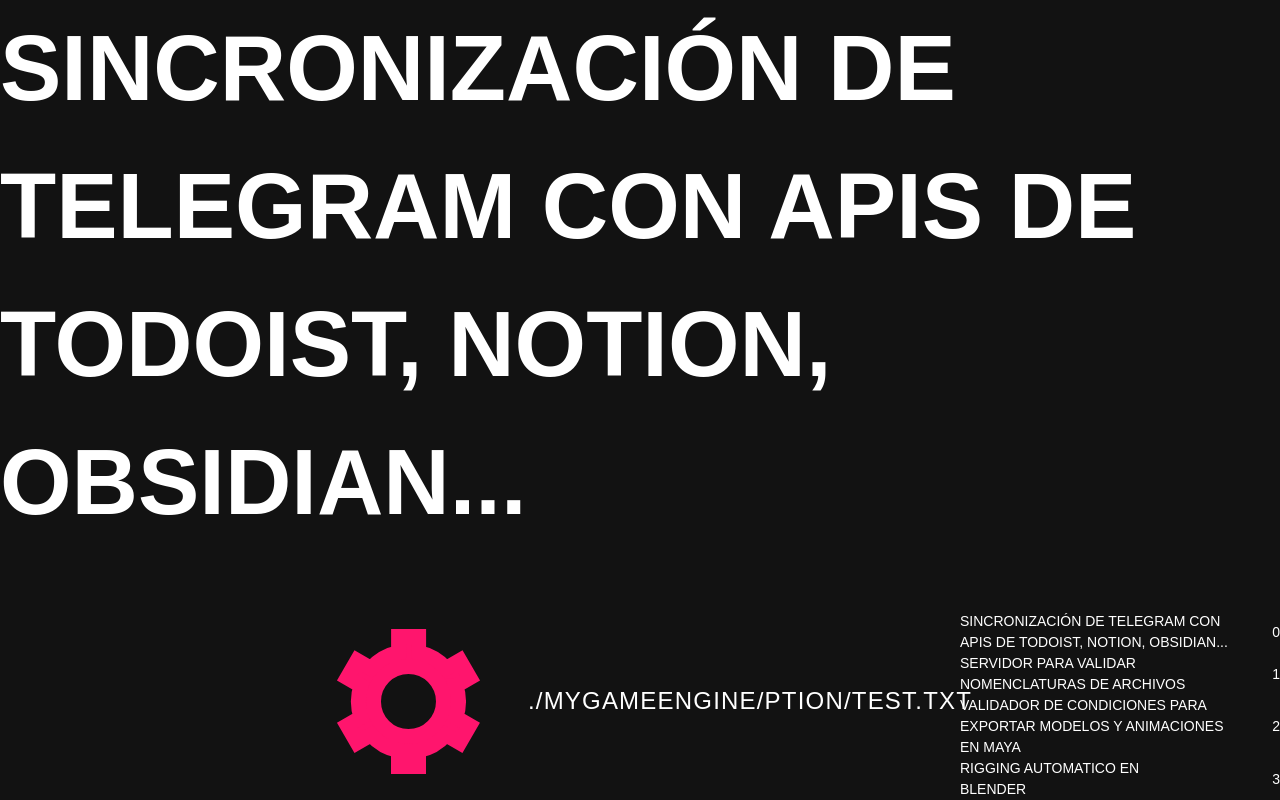
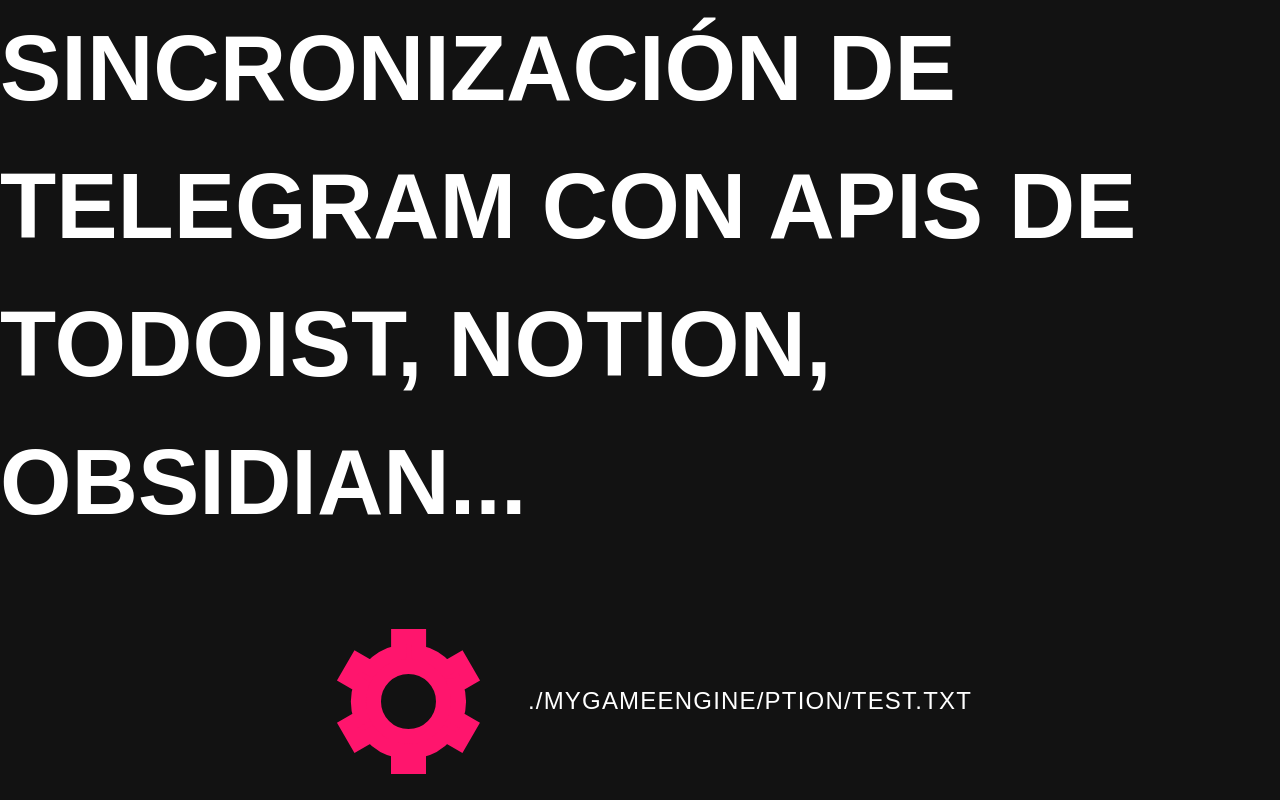
Before and after one commit to Cober-t/Cober-t.github.io, a React (Vite) app: page /python in a window 1280 px wide. Shown: the top 800 px of the page. Built offline with nearby package versions, Linux system fonts and the light colour scheme.

Commit message:
[Checkpoint] Trying to animate the index

```diff
--- a/src/components/Index.jsx
+++ b/src/components/Index.jsx
@@ -1,9 +1,11 @@
 import { useState } from "react"
 import { styles } from "../styles"
+import { motion, useMotionValueEvent, useScroll } from "framer-motion";
 
-export default function Index({ commits, refs }) {
+export default function Index({ commits, refs, show }) {
 
     const [showSubCommits, setShowSubCommits] = useState(undefined)
+    const { scrollYProgress } = useScroll()
 
     function handleScroll(index) {
         if (refs[index] !== null) {
@@ -14,6 +16,12 @@
             });
         }
     }
+
+    useMotionValueEvent(scrollYProgress, "change",
+    (latest) => {
+        // console.log(latest)
+    })
+
 
     // function IndexNode({ name, main, index }, ...props) {
     //     return (
@@ -36,9 +44,12 @@
     }
 
     return (
-        <div className='fixed z-[90] flex flex-col left-3/4 bottom-0 w-fit h-fit
+        <motion.div className='fixed z-[90] flex flex-col left-full bottom-0 w-fit h-fit
         uppercase font-titleSections font-semibold gap-y-4
-        items-end justify-end text-[14px]'>
+        items-end justify-end text-[14px]'
+        animate={{
+            x: show ? "0%" : "-100%"
+        }}>
         <div onMouseLeave={() => { setShowSubCommits(undefined)} }>
         {
             commits.map(function(commit, index) {
@@ -46,28 +57,34 @@
                 <>
                     {
                     !commit.main && showSubCommits && showSubCommits === commit.index.substring(0, 1) &&
-                    <p onClick={()=> { handleScroll(index)} }
-                    className={IndexNodeStyle(false)}>
+                    <motion.div onClick={()=> { handleScroll(index)} }
+                    className={IndexNodeStyle(false)}
+                    animate={{
+                        y: showSubCommits ? "-100%" : "0%"
+                    }}>
                         {commit.name}
                         <hr className={IndexNodeWidth(commit.main)}/>
                         {index}
-                    </p>
+                    </motion.div>
                     }
 
                     {
                     commit.main &&
-                    <p onClick={()=> { handleScroll(index)} }
+                    <motion.div onClick={()=> { handleScroll(index)} }
                     className={IndexNodeStyle(true)}
-                    onMouseEnter={() => { setShowSubCommits(commit.index) } }>
+                    onMouseEnter={() => { setShowSubCommits(commit.index) } }
+                    animate={{
+                        y: showSubCommits ? "-50%" : "0%"
+                    }}>
                         {commit.name}
                         <hr className={IndexNodeWidth(commit.main)}/>
                         {index}
-                    </p>
+                    </motion.div>
                     }
                 </>
             )})
         }
         </div>
-        </div>
+        </motion.div>
     )
 }
--- a/src/components/SplashScreen.jsx
+++ b/src/components/SplashScreen.jsx
@@ -4,7 +4,7 @@
 import { ToolContext } from "./ToolBranch.jsx";
 
 
-export default function SplashScreen({ splashImage, name }) {
+export default function SplashScreen({ splashImage, name, reference }) {
 
 	const { loadData } = useContext(ToolContext)
 
@@ -22,7 +22,8 @@
 	return (
 	<>
 
-		<div className='absolute z-30 overflow-hidden flex flex-row h-screen w-full justify-center items-center'>
+		<div className='absolute z-30 overflow-hidden flex flex-row h-screen w-full justify-center items-center'
+			ref={reference}>
 
 			<div style={{'--image-url': `url(${splashImage})`}}
 			className={`bg-[image:var(--image-url)] flex flex-row h-screen w-full
--- a/src/components/ToolBranch.jsx
+++ b/src/components/ToolBranch.jsx
@@ -1,7 +1,7 @@
-import React, { useEffect, useState, createContext } from 'react';
+import React, { useEffect, useState, createRef, useMemo, createContext } from 'react';
 import ToolNodes from './ToolNodes.jsx';
 import SplashScreen from "./SplashScreen.jsx"
-import { motion } from "framer-motion"
+import { motion, useInView } from "framer-motion"
 
 export const ToolContext = createContext();
 
@@ -11,6 +11,10 @@
 		{ items: "", name: "", commits:"", splashImage:"", customStyle: "" }
 	)
     const [isLoaded, setIsLoaded] = useState(false)
+	const ref = useMemo(() => createRef())
+	const isInView = useInView(ref, {
+		amount: "some",
+	});
 
 	function loadData() {
 		setIsLoaded(false)
@@ -47,11 +51,12 @@
 			fetchData()
 
 		window.scrollTo({
-			top: document.body.offsetHeight,
+			top: document.body.scrollHeight,
 			behavior: 'instant',
 		})
 
 	},[isLoaded]);
+
 
 	return (
 		<>
@@ -59,10 +64,9 @@
 		<ToolContext.Provider value={{isLoaded, loadData}}>
 
 			<div className="bg-hero-pattern bg-cover bg-no-repeat bg-center overflow-scroll no-scrollbar">
-
-				<ToolNodes commits={data.commits}/>
-
-				<SplashScreen splashImage={data.splashImage} name={data.name}/>
+				<ToolNodes commits={data.commits} indexShow={isInView}/>
+				<SplashScreen splashImage={data.splashImage} name={data.name}
+				 	reference={ref}/>
 			</div>
 
 		</ToolContext.Provider>
--- a/src/components/ToolNodes.jsx
+++ b/src/components/ToolNodes.jsx
@@ -1,4 +1,4 @@
-import { createRef, useMemo } from "react"
+import { createRef, useEffect, useMemo } from "react"
 import '../style.css'
 import Index from './Index.jsx';
 
@@ -19,7 +19,7 @@
     )
 }
 
-export default function ToolNodes({ commits }) {
+export default function ToolNodes({ commits, indexShow }) {
 
     const nodeRefs = useMemo(() =>
         Array(commits.length)
@@ -31,7 +31,7 @@
         <>
             {
                 nodeRefs &&
-                <Index commits={commits} refs={nodeRefs}/>
+                <Index commits={commits} refs={nodeRefs} show={indexShow}/>
             }
 
             {/* Change background if isInView and
```
